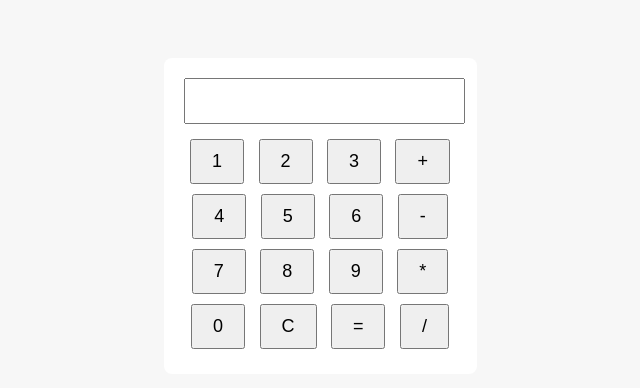
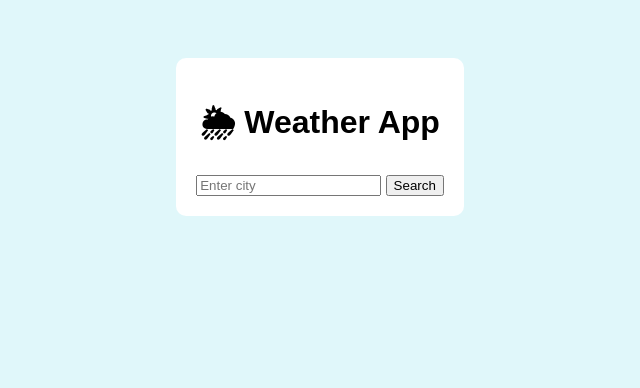
Before and after one commit to yashuu678/WebProjects, a plain HTML site: page index.html in a window 1280 px wide. Shown: the whole page, without its empty margins (320-960 px from the left). Drawn offline with Linux system fonts and the light colour scheme.

Commit message:
Add files via upload

```diff
--- a/index.html
+++ b/index.html
@@ -1,30 +1,15 @@
 <!DOCTYPE html>
 <html>
 <head>
-  <title>Calculator</title>
+  <title>Weather App</title>
   <link rel="stylesheet" href="style.css">
 </head>
 <body>
-  <div class="calculator">
-    <input type="text" id="display" readonly />
-    <div class="buttons">
-      <button onclick="press('1')">1</button>
-      <button onclick="press('2')">2</button>
-      <button onclick="press('3')">3</button>
-      <button onclick="press('+')">+</button><br>
-      <button onclick="press('4')">4</button>
-      <button onclick="press('5')">5</button>
-      <button onclick="press('6')">6</button>
-      <button onclick="press('-')">-</button><br>
-      <button onclick="press('7')">7</button>
-      <button onclick="press('8')">8</button>
-      <button onclick="press('9')">9</button>
-      <button onclick="press('*')">*</button><br>
-      <button onclick="press('0')">0</button>
-      <button onclick="clr()">C</button>
-      <button onclick="calculate()">=</button>
-      <button onclick="press('/')">/</button>
-    </div>
+  <div class="weather-box">
+    <h1>🌦 Weather App</h1>
+    <input type="text" id="city" placeholder="Enter city">
+    <button onclick="getWeather()">Search</button>
+    <div id="result"></div>
   </div>
   <script src="script.js"></script>
 </body>
--- a/script.js
+++ b/script.js
@@ -1,12 +1,18 @@
-function press(val) {
-  document.getElementById("display").value += val;
+async function getWeather() {
+  const city = document.getElementById("city").value;
+  const apiKey = 'YOUR_API_KEY'; // Replace with your OpenWeatherMap API key
+  const url = `https://api.openweathermap.org/data/2.5/weather?q=${city}&appid=${apiKey}&units=metric`;
+
+  const response = await fetch(url);
+  const data = await response.json();
+
+  if (data.cod === 200) {
+    document.getElementById("result").innerHTML = `
+      <h3>${data.name}, ${data.sys.country}</h3>
+      <p>${data.weather[0].description}</p>
+      <p>Temperature: ${data.main.temp} °C</p>
+    `;
+  } else {
+    document.getElementById("result").innerText = "City not found!";
+  }
 }
-
-function clr() {
-  document.getElementById("display").value = "";
-}
-
-function calculate() {
-  let result = eval(document.getElementById("display").value);
-  document.getElementById("display").value = result;
-}
--- a/style.css
+++ b/style.css
@@ -1,26 +1,13 @@
 body {
-  font-family: Arial;
   text-align: center;
-  background: #f7f7f7;
+  background: #e0f7fa;
+  font-family: sans-serif;
 }
 
-.calculator {
+.weather-box {
   margin-top: 50px;
+  padding: 20px;
+  background: white;
   display: inline-block;
-  background: white;
-  padding: 20px;
-  border-radius: 8px;
+  border-radius: 10px;
 }
-
-input {
-  width: 100%;
-  height: 40px;
-  margin-bottom: 10px;
-  font-size: 20px;
-}
-
-button {
-  padding: 10px 20px;
-  margin: 5px;
-  font-size: 18px;
-}
```
Also changed, not shown: 1 other file.
